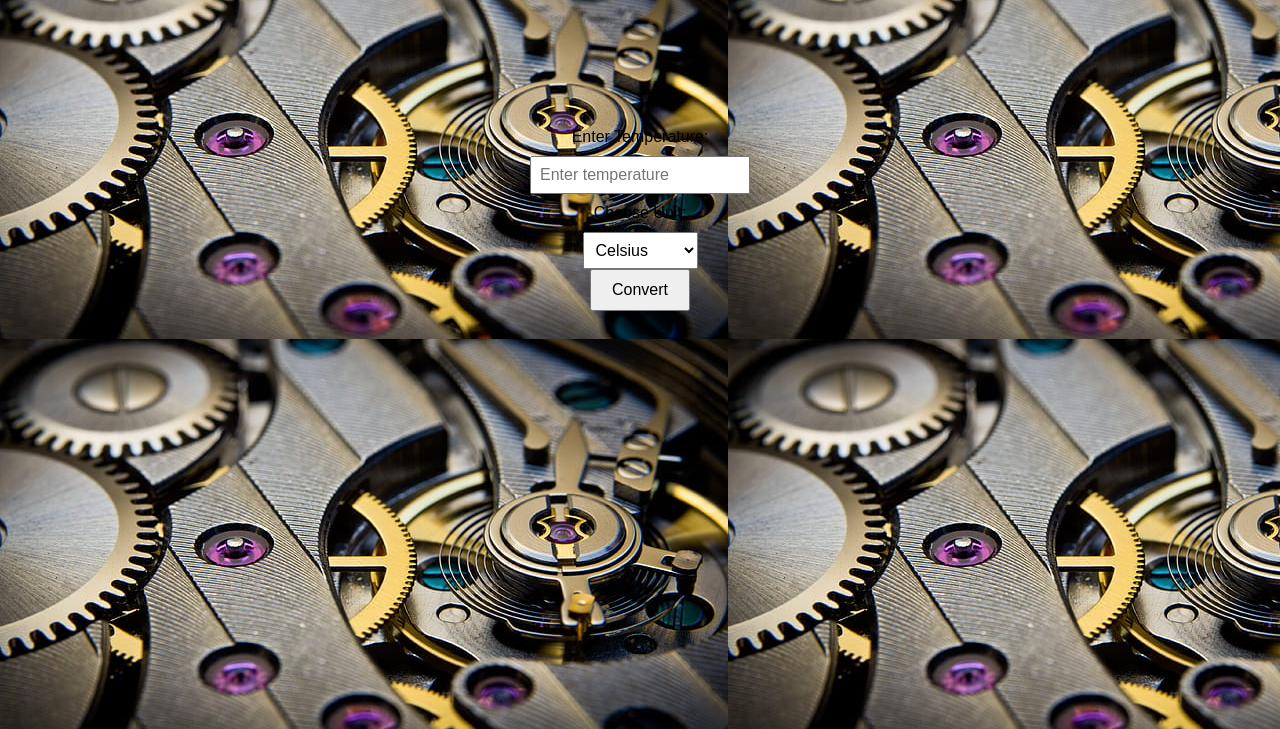
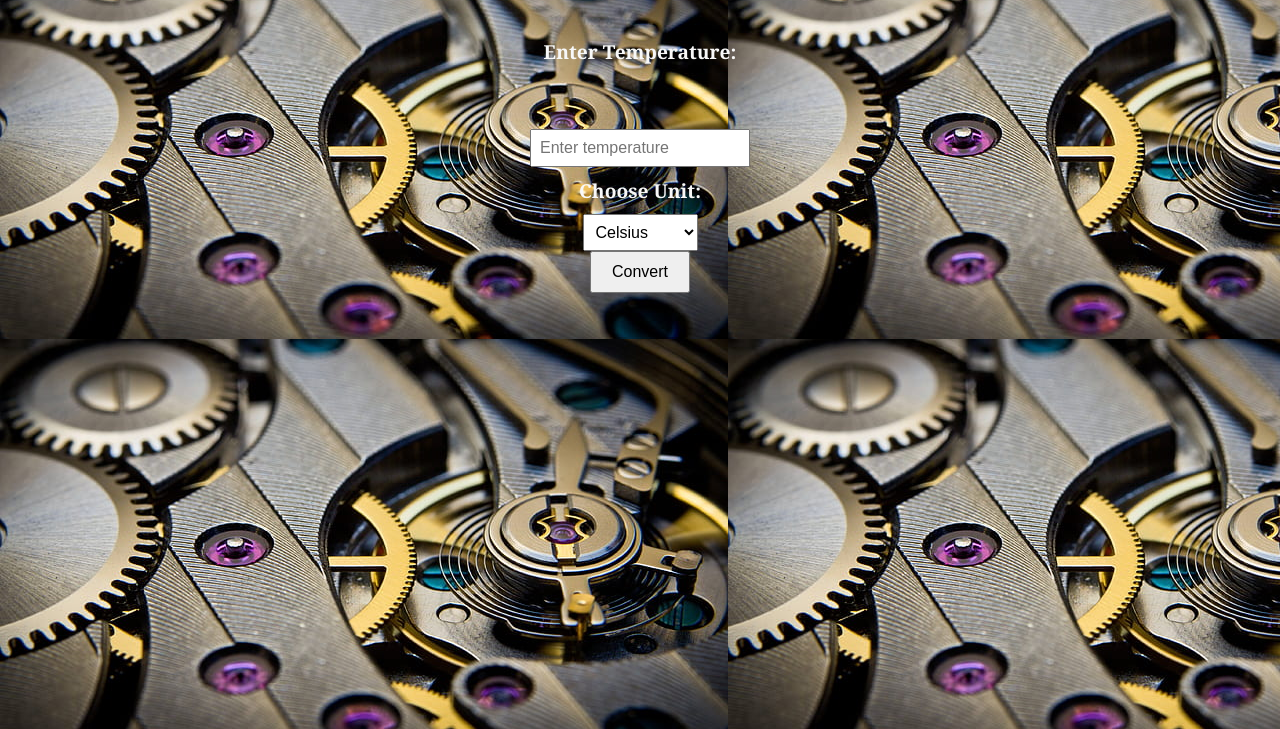
Before and after one commit to LeonMakhubela/OIBSIP, a plain HTML site: page Infobyte Level 3(TEMPERATURE CONVERTER WEBSITE)/index.html in a window 1280 px wide. Shown: the part 71-800 px from the top of the page. Drawn offline with Linux system fonts and the light colour scheme.

Commit message:
Add files via upload

```diff
--- a/Infobyte Level 3(TEMPERATURE CONVERTER WEBSITE)/index.html
+++ b/Infobyte Level 3(TEMPERATURE CONVERTER WEBSITE)/index.html
@@ -47,17 +47,16 @@
 
   <h1 style="color:#f8f8f8;font-family: Cambria, Cochin, Georgia, Times, 'Times New Roman', serif;font-size: larger;">Temperature Converter</h1>
 <br>
+  <label for="temperature" style="font-weight:bolder;color:#f8f8f8;font-family: Cambria, Cochin, Georgia, Times, 'Times New Roman', serif;font-size: larger;">Enter Temperature:</label>
+  <br>
 <br>
 <br>
-<br>
-<br>
-<br>
-  <label for="temperature">Enter Temperature:</label>
+
   <input type="text" id="temperature" placeholder="Enter temperature" required>
 
   <br>
 
-  <label for="unit">Choose Unit:</label>
+  <label for="unit" style="font-weight:bolder;color:#f8f8f8;font-family: Cambria, Cochin, Georgia, Times, 'Times New Roman', serif;font-size: larger;">Choose Unit:</label>
   <select id="unit">
     <option value="celsius">Celsius</option>
     <option value="fahrenheit">Fahrenheit</option>
```
